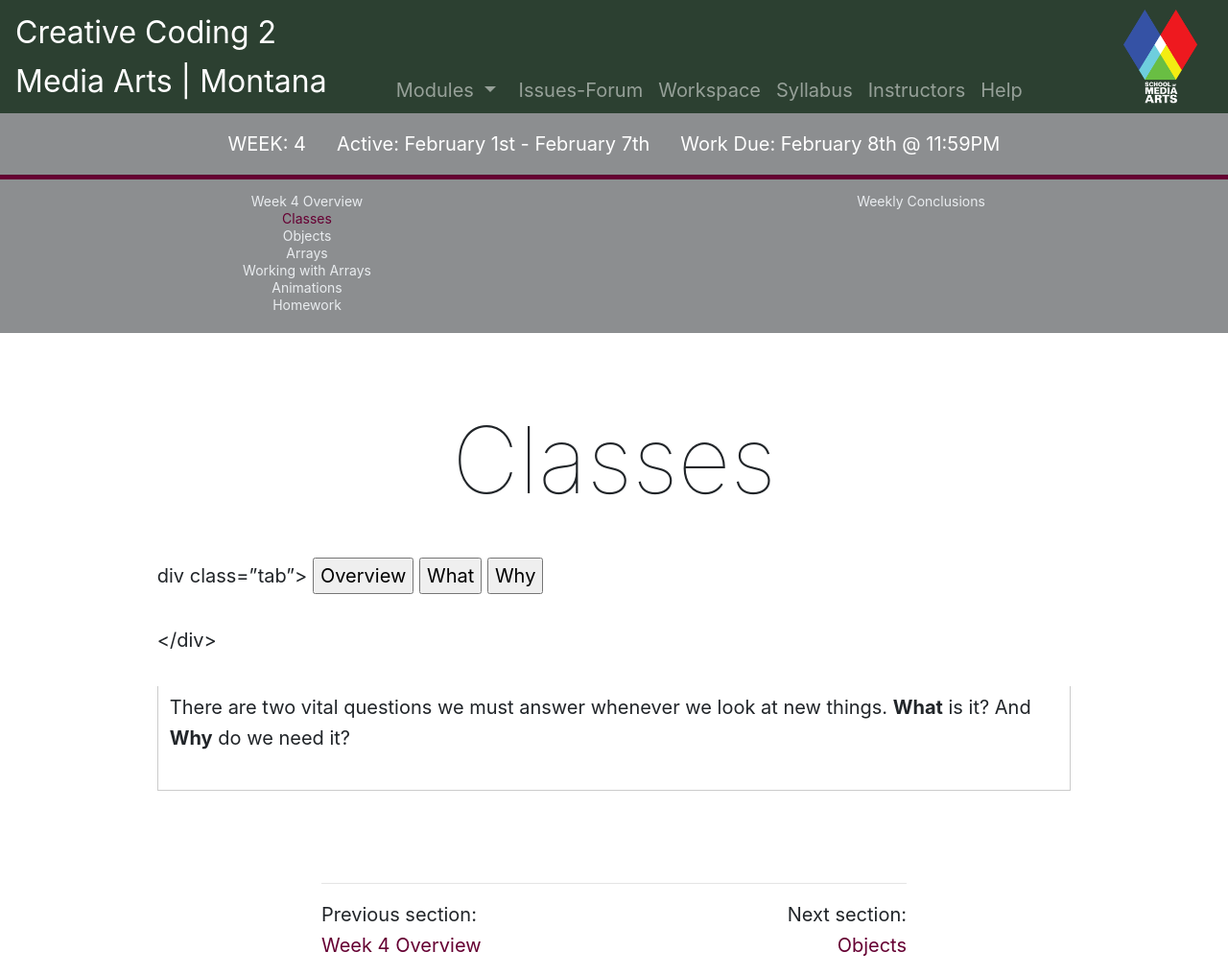
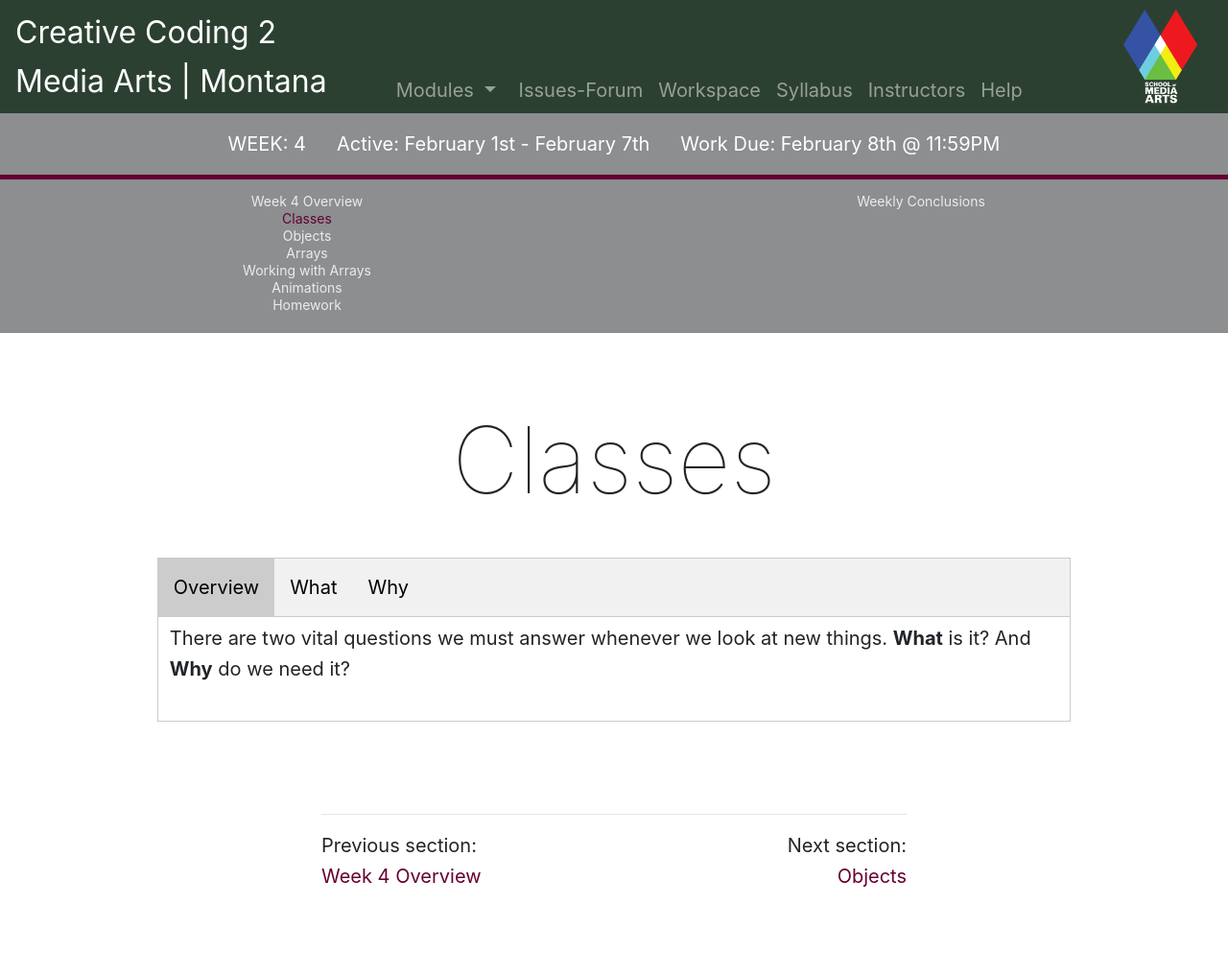
Before and after one commit to Montana-Media-Arts/220-creative-coding2-Spring2021, a Jekyll site: the page built from modules/week-4/_posts/2000-01-02-classes.md, in a window 1280 px wide. Shown: the whole page at 96% size. Built offline with Jekyll 4.4.1, drawn with Linux system fonts in a browser that asks for light colours; nearby versions of some CDN libraries; comment, search, counter and statistics services are not loaded; after the commit the page ends 945 px from its top, so only the background shows below that.

Commit message:
Update 2000-01-02-classes.md

```diff
--- a/modules/week-4/_posts/2000-01-02-classes.md
+++ b/modules/week-4/_posts/2000-01-02-classes.md
@@ -5,11 +5,10 @@ module: 4
 
 # Classes
 
-div class="tab">
+<div class="tab">
   <button class="tablinks active" onclick="openTab(event, 'Overview')">Overview</button>
   <button class="tablinks" onclick="openTab(event, 'What')">What</button>
   <button class="tablinks" onclick="openTab(event, 'Why')">Why</button>
-
 
 </div>
 
```
